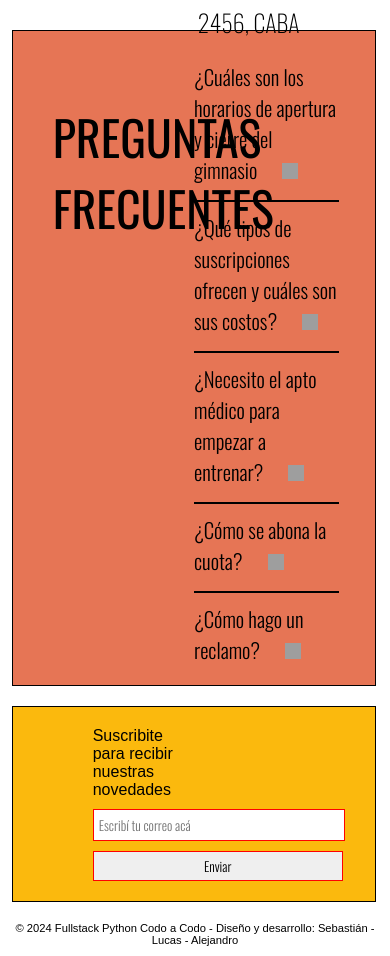
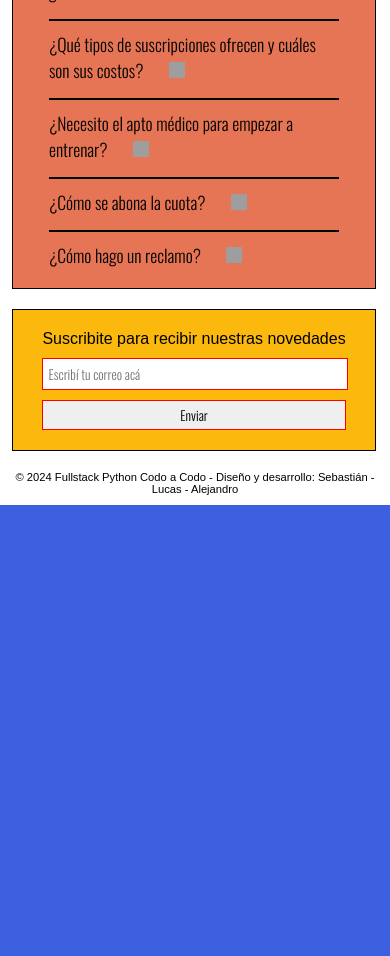
Before and after one commit to Sebabalas/Proyecto-Sport-Plus-CaC, a Python web app: template templates/contacto.html in a window 390 px wide. Shown: the part 2431-3387 px from the top of the page. After the commit the page ends 2936 px from the top, so only its background shows below. Run offline with Jinja, Linux system fonts and the light colour scheme; the template is opened without the code that fills it, so the values that code supplies are empty; grey boxes are pictures that could not be loaded.

Commit message:
media queries contacto

```diff
--- a/static/css/contacto.css
+++ b/static/css/contacto.css
@@ -132,22 +132,18 @@ SECTION 2 - FORMULARIO
     background-color: var(--main-color1);
   }
 
-.cajadetitulos {
-    width: 80%;
-    padding-top: 50px;
-    padding-left: 40px;
-}
-
-.cajadetitulos h3 {
+#cc-left h3 {
   font-size: 3rem;
   font-family: var(--body-fonts-1);
   font-weight: 400;
+  padding-left: 35px;
   }
 
-.cajadetitulos p {
+#cc-left p {
   font-family: var(--body-fonts-2);
   font-size: 1.5em;
   font-weight: 100;
+  padding-left: 35px;
   }
 
   #cc-right{
@@ -301,7 +304,7 @@ SECTION - FAQ
 -------------------------------------------------------------------------------- */
 #faq {
     display: grid;
-    grid-template-columns: 50% 50%;
+    grid-template-columns: 40% 60%;
     grid-template-rows: auto;
     border: 1px solid black;
     width: 93vw;
@@ -388,7 +397,7 @@ footer {
   flex-direction: column;
   flex-wrap: nowrap;
   justify-content: space-around;
-  padding: 20px 0px 20px 80px;
+  padding: 20px 0px 20px 40px;
 }
 
 #footer-left p {
@@ -484,4 +475,75 @@ FUENTES
     margin: 0 10px;
   }
 
+
+#ubicacion-right h3 {
+  padding: 0px;
+  font-size: 1.75rem;
+  }
+
+  #ubicacion-right-info p{
+    font-size: 1.2rem;
+    }
+
+
+#faq {
+    display: flex;
+    flex-direction: column;
+    justify-content: space-around;
+    align-items: center;
 }
+
+#faq-left{
+  text-align: center;
+  margin-bottom: 10px;
+}
+
+#faq-left h3{
+  font-size: 2rem;
+  padding-left: 0px;
+}
+#faq-right {
+  width: 80%;
+  }
+
+.faq-pregunta {
+    font-size: 1.1rem;
+    margin-top: 10px;
+  }
+
+.faq-respuesta {
+    font-size: .90rem;
+}
+
+#faq-right hr {
+  border: .7px solid black;
+  margin-top: 15px;
+}
+
+
+footer {
+  display: flex;
+  flex-direction: column;
+  justify-content: space-around;
+  align-items: center;
+  padding: 20px 0px 20px 0px;
+}
+
+#footer-left {
+  display: flex;
+  flex-direction: column;
+  justify-content: space-around;
+  padding: 0px;
+}
+
+#footer-left p {
+  font-weight: 100;
+  text-align: center;
+}
+
+#footer-left input{
+  width: 100%;
+}
+
+
+}
--- a/templates/contacto.html
+++ b/templates/contacto.html
@@ -37,7 +37,7 @@
 
 <section id="consultas-container">
 
-    <div class="cajadetitulos">
+    <div id="cc-left">
 
         <div>
             <h3>INSCRIBITE ONLINE</h3>
@@ -119,10 +119,10 @@
 
                 <input list="lista-plan" id="plan" name="plan">
                 <datalist id="lista-plan">
-                    <option value="Diamante">Diamente</option>
+                    <option value="Diamante">Diamante</option>
                     <option value="Oro">Oro</option>
                     <option value="Plata">Plata</option>
-                    <option value="Plata">Bronce</option>
+                    <option value="Bronce">Bronce</option>
                 </datalist>
             </div>
 
@@ -162,11 +162,9 @@
     </div>
 
     <div id="ubicacion-right">
-
         <div class="cajadetitulos">
             <h3>SEGUINOS EN LAS REDES</h3>
         </div>
-
         <div id="ubicacion-right-redes">
             <a href="https://www.instagram.com" target="_blank"><img src="../static/img/iconos/contacto/instagram.png" alt="instagram"></a>
             <a href="https://www.twitter.com" target="_blank"> <img src="../static/img/iconos/contacto/twitter.png" alt="twitter"></a>
@@ -183,7 +181,7 @@
 
 <section id="faq">
 
-    <div class="cajadetitulos">
+    <div id="faq-left">
         <h3>PREGUNTAS FRECUENTES</h3>
     </div>
 
@@ -236,10 +234,6 @@
             <input type="submit" value="Enviar">
             </form>
         </div>
-
-    </div>
-
-    <div id="footer-right">
     </div>
 </footer>
 
@@ -247,5 +241,6 @@
 <p>© 2024 Fullstack Python Codo a Codo - Diseño y desarrollo: Sebastián - Lucas - Alejandro</p>
 </div>
 
+<script src="../static/js/formulario-contacto.js"></script>
 </body>
 </html>
```
Also changed, not shown: other parts of static/css/contacto.css (+23 -28 lines).
